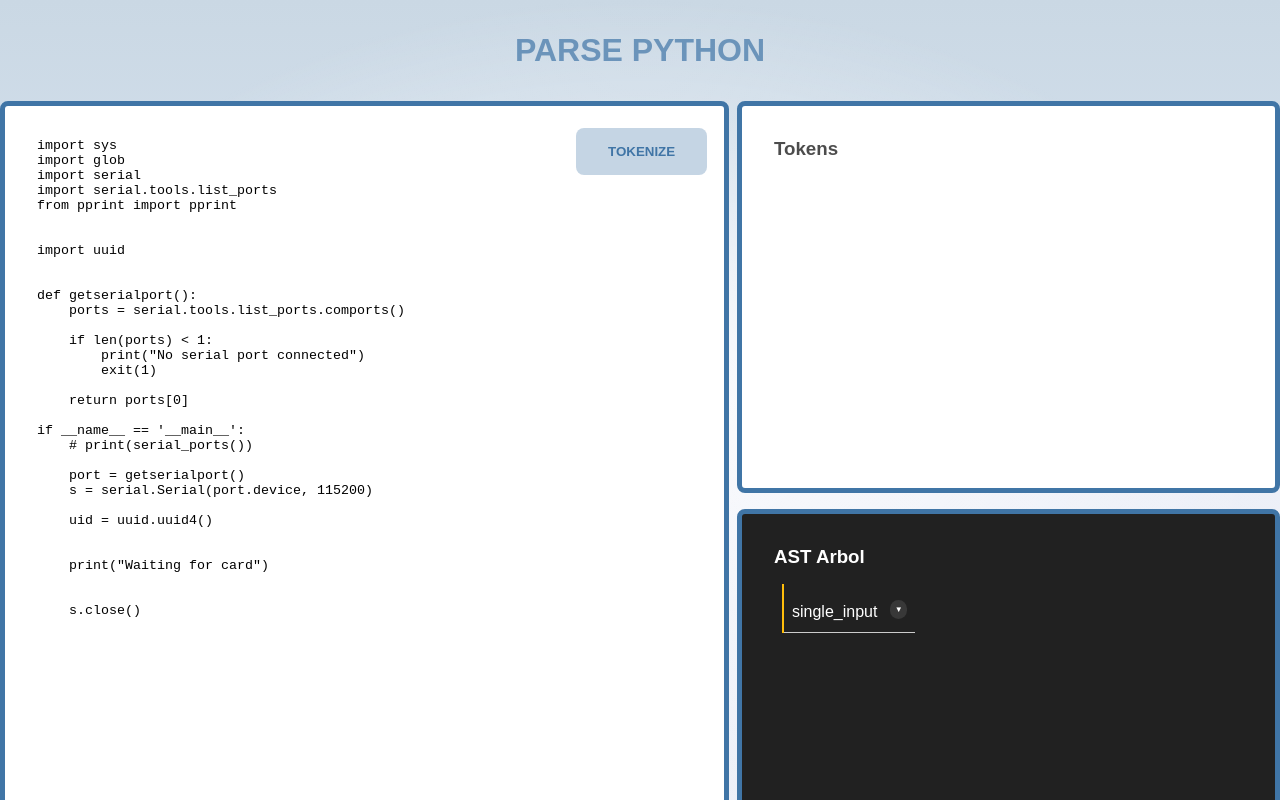
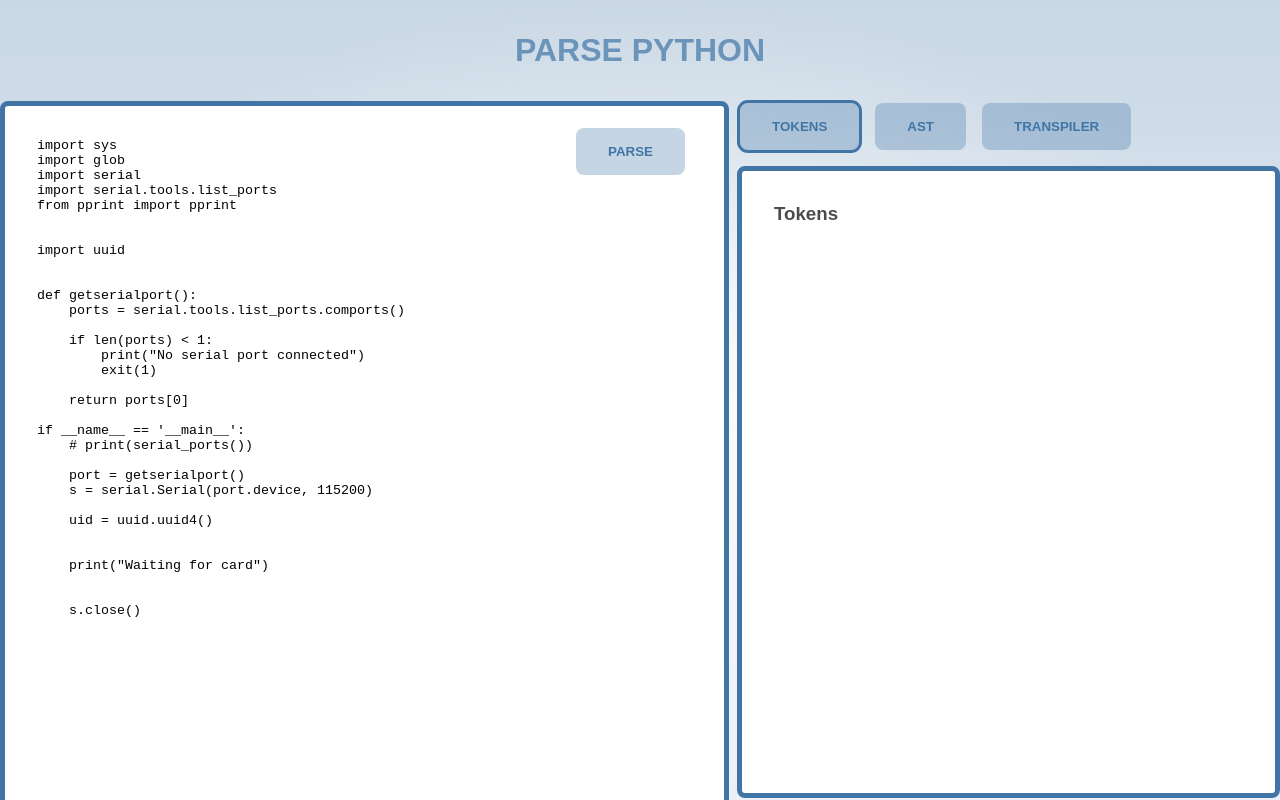
Before and after one commit to gusaln/2024_1-interprete, a SvelteKit app: page / in a window 1280 px wide. Shown: the top 800 px of the page. Built offline with nearby package versions, Linux system fonts and the light colour scheme; what antlr4, tokenizr would draw is missing.

Commit message:
tweak styles

```diff
--- a/src/routes/+page.svelte
+++ b/src/routes/+page.svelte
@@ -40,6 +40,8 @@ if __name__ == '__main__':
 
 
     s.close()`;
+    let codeInput = "";
+
     /**
      * @type {import('tokenizr').Token[]}
      */
@@ -50,22 +52,6 @@ if __name__ == '__main__':
      */
     let astRoot = null;
 
-    // $: tokensJson = JSON.stringify(tokens, null, 2);
-
-    // class MyVisitor extends antlr4.tree.ParseTreeVisitor {
-    //     /**
-    //      * @param {antlr4.ParserRuleContext} ctx
-    //      */
-    //     visitChildren(ctx) {
-    //         if (!ctx) {
-    //             return;
-    //         }
-
-    //         astRoot = ctx;
-
-    //         return ctx;
-    //     }
-    // }
 
     export let astNodeName = "";
     export let children = [];
@@ -126,7 +112,11 @@ if __name__ == '__main__':
         astRoot = parser.file_input();
 
         // console.log(treeCtx.accept(new MyVisitor()));
+
+        codeInput = input
     }
+
+    let tab = 1;
 </script>
 
 <svelte:head>
@@ -140,7 +130,7 @@ if __name__ == '__main__':
     <div style="display: grid; grid-template-columns: 1fr 1fr; gap: 8px;">
         <div>
             <div>
-                <button on:click={parse} class="parse">Tokenize</button>
+                <button on:click={parse} class="parse">Parse</button>
             </div>
 
             <div>
@@ -155,19 +145,27 @@ if __name__ == '__main__':
         </div>
 
         <div class="tokens">
+            <div class="tabs">
+                <button class:active={tab==1} on:click={() => (tab = 1)}>Tokens</button>
+                <button class:active={tab==2}  on:click={() => (tab = 2)}>AST</button>
+                <button class:active={tab==3}  on:click={() => (tab = 3)}>Transpiler</button>
+            </div>
+
+            {#if tab == 1}
                 <div class="code">
                     <h3 style="margin-bottom: 1rem;">Tokens</h3>
                     <Tokens {tokens}></Tokens>
                 </div>
-
+            {:else if tab == 2}
                 <div class="tree">
                     <h3 style="margin-bottom: 1rem;">AST Arbol</h3>
                     <Node {...astRoot} />
                 </div>
-
+            {:else}
                 <div class="code">
-                <Transpiled {input}></Transpiled>
+                    <Transpiled input={codeInput}></Transpiled>
                 </div>
+            {/if}
         </div>
     </div>
 </section>
@@ -199,4 +197,34 @@ if __name__ == '__main__':
         min-height: 100dvh;
         margin: auto;
     }
+
+    .tabs {
+        display: flex;
+        /* padding-left: 5px; */
+    }
+
+    .tabs button {
+        margin-right: 1rem;
+
+        color: rgba(var(--main-color), 1);
+        font-weight: 800;
+        text-transform: uppercase;
+        border: none;
+        padding: 1rem 2rem;
+        border-radius: 0.5rem;
+        cursor: pointer;
+        background-color: rgba(var(--main-color), 0.3);
+        backdrop-filter: blur(10px);
+
+        transition: all 150ms ease-in-out;
+    }
+    .tabs button.active {
+        margin-left: 3px;
+
+        outline: 3px;
+        outline-color: rgba(var(--main-color), 1);
+        outline-style: solid;
+
+        transition: all 150ms ease-in-out;
+    }
 </style>
--- a/src/routes/styles.css
+++ b/src/routes/styles.css
@@ -96,7 +96,7 @@ h2 {
     gap: 1rem;
 }
 
-.tokens .code, .tokens .tree, textarea {
+.tokens .code, .tokens .tree, .token .code, textarea {
     border: rgba(var(--main-color), 1) 5px solid !important;
     border-radius: 0.5rem;
     padding: 2rem !important;
@@ -109,7 +109,7 @@ h2 {
 }
 
 .tokens .code, .tokens .tree{
-    height: calc(50dvh - 0.5rem);
+    height: calc(80dvh - 0.5rem);
     overflow: scroll;
 }
 
```
Also changed, not shown: src/lib/parser.js. Lines whose indentation alone changed are shown as unchanged.
